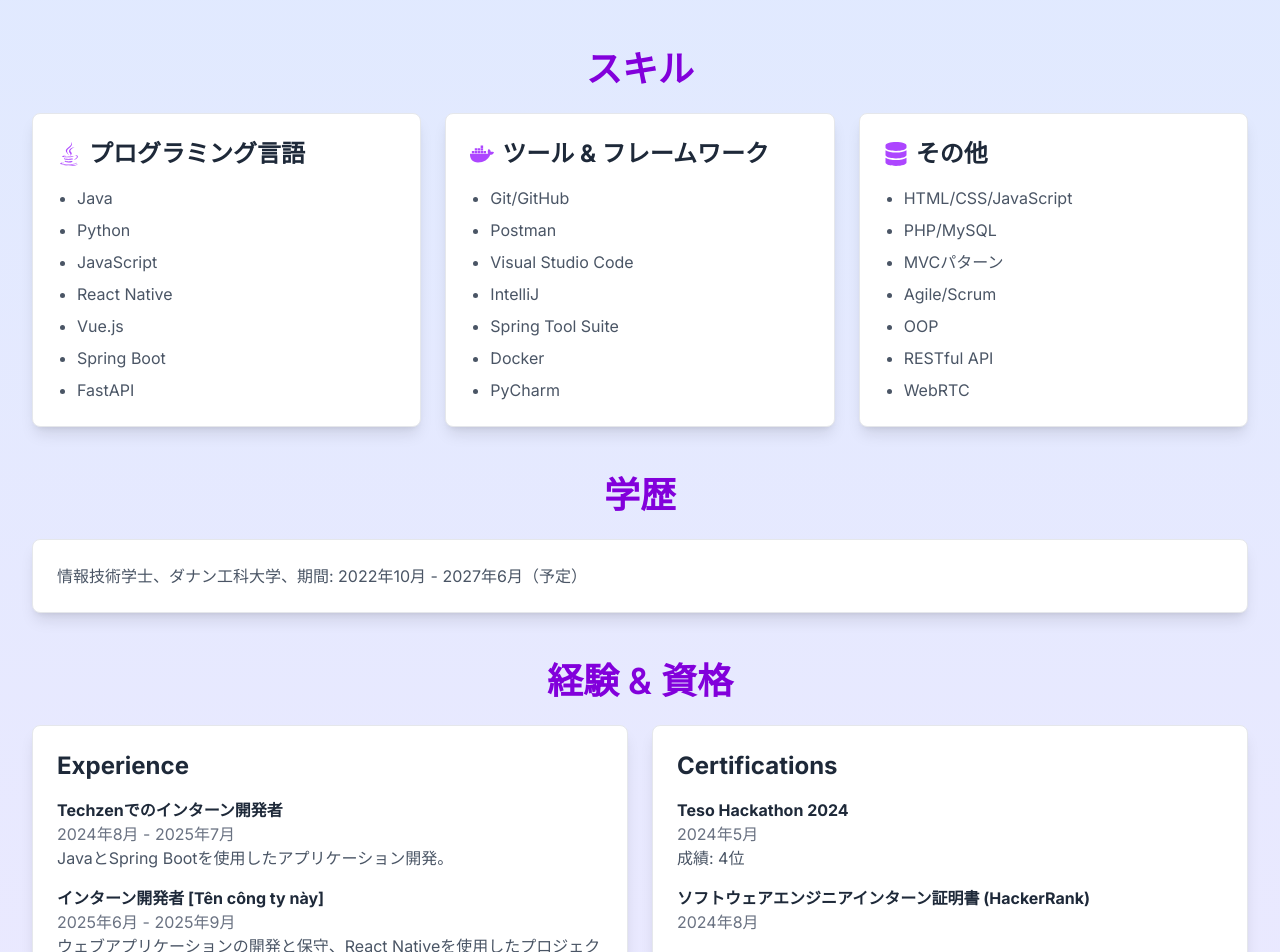
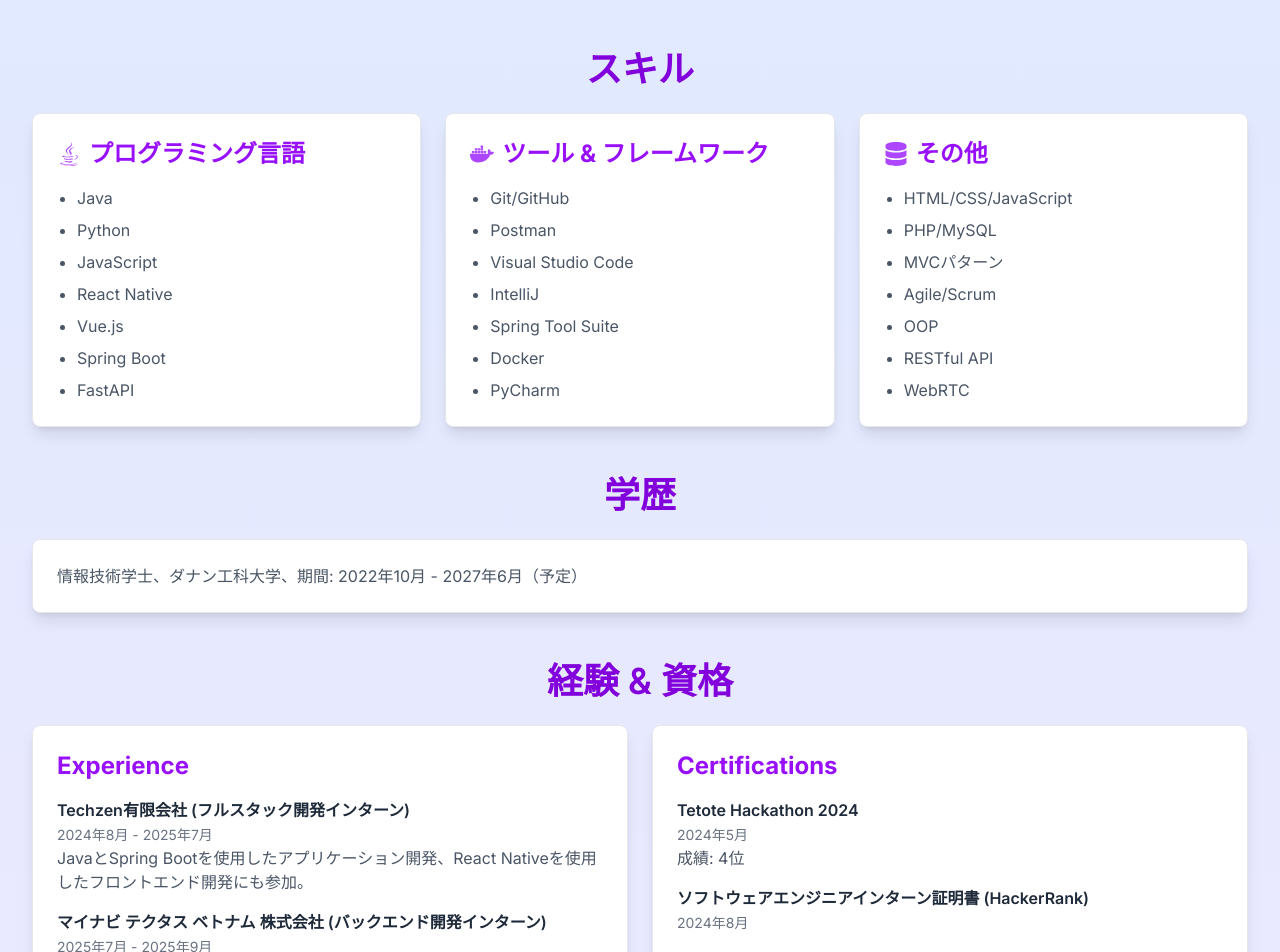
Before and after one commit to luana2322/Portfolio, a Next.js app: page / in a window 1280 px wide. Shown: the part 680-1632 px from the top of the page. Built offline with nearby package versions, Linux system fonts and the light colour scheme.

Commit message:
Update darkmode1

```diff
--- a/app/page.tsx
+++ b/app/page.tsx
@@ -50,19 +50,19 @@ export default function Home() {
       experienceTitle: "経験 & 資格",
       experience: [
         {
-          title: "Techzenでのインターン開発者",
+          title: "Techzen有限会社 (フルスタック開発インターン)",
           period: "2024年8月 - 2025年7月",
-          desc: "JavaとSpring Bootを使用したアプリケーション開発。",
+          desc: "JavaとSpring Bootを使用したアプリケーション開発、React Nativeを使用したフロントエンド開発にも参加。",
         },
         {
-          title: "インターン開発者 [Tên công ty này]",
-          period: "2025年6月 - 2025年9月",
-          desc: "ウェブアプリケーションの開発と保守、React Nativeを使用したプロジェクトに貢献。",
+          title: "マイナビ テクタス ベトナム 株式会社 (バックエンド開発インターン)",
+          period: "2025年7月 - 2025年9月",
+          desc: "バックエンドシステムの開発と保守、Spring BootおよびRESTful APIを使用したプロジェクトに貢献。",
         },
       ],
       certifications: [
         {
-          title: "Teso Hackathon 2024",
+          title: "Tetote Hackathon 2024",
           period: "2024年5月",
           desc: "成績: 4位",
         },
@@ -122,19 +122,19 @@ export default function Home() {
       experienceTitle: "Experience & Certifications",
       experience: [
         {
-          title: "Intern Developer at Techzen",
+          title: "Techzen Co., Ltd. (Full-Stack Developer Intern)",
           period: "Aug 2024 - Jul 2025",
-          desc: "Application development using Java and Spring Boot.",
+          desc: "Developed applications using Java and Spring Boot, also contributed to frontend development with React Native.",
         },
         {
-          title: "Intern Developer at [Tên công ty này]",
-          period: "Jun 2025 - Sep 2025",
-          desc: "Contributed to web application development and maintenance, worked on projects using React Native.",
+          title: "Mynavi Tectus Vietnam Co., Ltd. (Backend Developer Intern)",
+          period: "Jul 2025 - Sep 2025",
+          desc: "Contributed to backend system development and maintenance, working on projects using Spring Boot and RESTful APIs.",
         },
       ],
       certifications: [
         {
-          title: "Teso Hackathon 2024",
+          title: "Tetote Hackathon 2024",
           period: "May 2024",
           desc: "Rank: 4th Place",
         },
@@ -242,19 +242,19 @@ export default function Home() {
         <h2 className="text-4xl font-semibold text-purple-700 dark:text-purple-300 mb-6 text-center">{skillsTitle}</h2>
         <div className="grid grid-cols-1 md:grid-cols-3 gap-6">
           <div className={`${darkMode ? "bg-gray-800 border-gray-700" : "bg-white border-gray-200"} p-6 rounded-lg shadow-lg hover:scale-105 transition border`}>
-            <h3 className="text-2xl font-bold mb-4 flex items-center text-gray-800 dark:text-gray-100"><FaJava className="mr-2 text-purple-500 dark:text-purple-300" /> {skills.lang}</h3>
+            <h3 className="text-2xl font-bold mb-4 flex items-center text-purple-600 dark:text-purple-300"><FaJava className="mr-2 text-purple-500 dark:text-purple-300" /> {skills.lang}</h3>
             <ul className="list-disc pl-5 space-y-2 text-gray-600 dark:text-gray-300">
               {skills.items[0].map((skill, index) => <li key={index}>{skill}</li>)}
             </ul>
           </div>
           <div className={`${darkMode ? "bg-gray-800 border-gray-700" : "bg-white border-gray-200"} p-6 rounded-lg shadow-lg hover:scale-105 transition border`}>
-            <h3 className="text-2xl font-bold mb-4 flex items-center text-gray-800 dark:text-gray-100"><FaDocker className="mr-2 text-purple-500 dark:text-purple-300" /> {skills.tools}</h3>
+            <h3 className="text-2xl font-bold mb-4 flex items-center text-purple-600 dark:text-purple-300"><FaDocker className="mr-2 text-purple-500 dark:text-purple-300" /> {skills.tools}</h3>
             <ul className="list-disc pl-5 space-y-2 text-gray-600 dark:text-gray-300">
               {skills.items[1].map((skill, index) => <li key={index}>{skill}</li>)}
             </ul>
           </div>
           <div className={`${darkMode ? "bg-gray-800 border-gray-700" : "bg-white border-gray-200"} p-6 rounded-lg shadow-lg hover:scale-105 transition border`}>
-            <h3 className="text-2xl font-bold mb-4 flex items-center text-gray-800 dark:text-gray-100"><FaDatabase className="mr-2 text-purple-500 dark:text-purple-300" /> {skills.other}</h3>
+            <h3 className="text-2xl font-bold mb-4 flex items-center text-purple-600 dark:text-purple-300"><FaDatabase className="mr-2 text-purple-500 dark:text-purple-300" /> {skills.other}</h3>
             <ul className="list-disc pl-5 space-y-2 text-gray-600 dark:text-gray-300">
               {skills.items[2].map((skill, index) => <li key={index}>{skill}</li>)}
             </ul>
@@ -287,25 +287,25 @@ export default function Home() {
         <h2 className="text-4xl font-semibold text-purple-700 dark:text-purple-300 mb-6 text-center">{experienceTitle}</h2>
         <div className="grid grid-cols-1 md:grid-cols-2 gap-6">
           <div className={`${darkMode ? "bg-gray-800 border-gray-700" : "bg-white border-gray-200"} p-6 rounded-lg shadow-lg border`}>
-            <h3 className="text-2xl font-bold mb-4 text-gray-800 dark:text-gray-100">Experience</h3>
+            <h3 className="text-2xl font-bold mb-4 text-purple-600 dark:text-purple-300">Experience</h3>
             <ul className="space-y-4 text-gray-600 dark:text-gray-300">
               {experience.map((exp, index) => (
                 <li key={index}>
-                  <strong className="text-gray-800 dark:text-gray-100">{exp.title}</strong><br />
-                  <span className="text-gray-500 dark:text-gray-400">{exp.period}</span><br />
+                  <strong className="text-gray-800 dark:text-gray-100 font-semibold">{exp.title}</strong><br />
+                  <span className="text-gray-500 dark:text-gray-400 text-sm">{exp.period}</span><br />
                   {exp.desc}
                 </li>
               ))}
             </ul>
           </div>
           <div className={`${darkMode ? "bg-gray-800 border-gray-700" : "bg-white border-gray-200"} p-6 rounded-lg shadow-lg border`}>
-            <h3 className="text-2xl font-bold mb-4 text-gray-800 dark:text-gray-100">Certifications</h3>
+            <h3 className="text-2xl font-bold mb-4 text-purple-600 dark:text-purple-300">Certifications</h3>
             <ul className="space-y-4 text-gray-600 dark:text-gray-300">
               {certifications.map((cert, index) => (
                 <li key={index}>
-                  <strong className="text-gray-800 dark:text-gray-100">{cert.title}</strong><br />
-                  <span className="text-gray-500 dark:text-gray-400">{cert.period}</span><br />
-                  {cert.desc}
+                  <strong className="text-gray-800 dark:text-gray-100 font-semibold">{cert.title}</strong><br />
+                  <span className="text-gray-500 dark:text-gray-400 text-sm">{cert.period}</span><br />
+                  {cert.desc && <span className="text-gray-600 dark:text-gray-300">{cert.desc}</span>}
                 </li>
               ))}
             </ul>
@@ -337,7 +337,7 @@ export default function Home() {
                   className="object-contain"
                 />
               </div>
-              <h3 className="text-2xl font-bold mb-2 text-gray-800 dark:text-gray-100">{project.name}</h3>
+              <h3 className="text-2xl font-bold mb-2 text-gray-800 dark:text-gray-100 font-semibold">{project.name}</h3>
               <p className="mb-2 text-gray-600 dark:text-gray-300">Tech: {project.tech}</p>
               <p className="text-gray-600 dark:text-gray-300">{project.desc}</p>
               <div className="mt-auto space-x-4">
```
